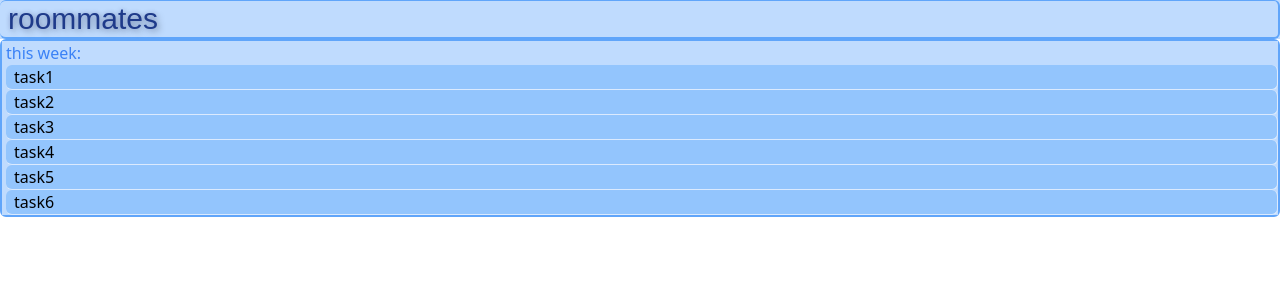
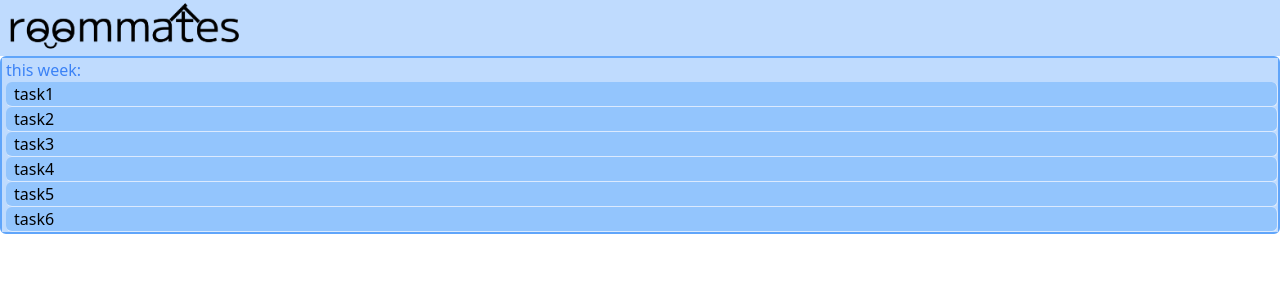
Before and after one commit to decarlec/roommates-app, an Angular app: page / in a window 1280 px wide. Shown: the top 300 px of the page. Built offline with nearby package versions, Linux system fonts and the light colour scheme; what @tailwindcss/typography would draw is missing.

Commit message:
Added logo

```diff
--- a/src/app/app.component.html
+++ b/src/app/app.component.html
@@ -1,17 +1,4 @@
 <div class="bg-blue-200">
-  <h1
-    class="
-    text-shadow-lg
-      font-Raleway
-      px-2
-      text-3xl
-      font-normal
-      text-blue-900
-      border-blue-400 border-b-2 border-r-2 border-t
-      rounded-md
-    "
-  >
-    {{ header }}
-  </h1>
+    <img src="assets/logo.png" class="h-14">
 </div>
-  <app-main-screen></app-main-screen>
+<app-main-screen></app-main-screen>
```
Also changed, not shown: src/assets/logo.png (added), 1 other file (tests, documents, lock files or other folders).
